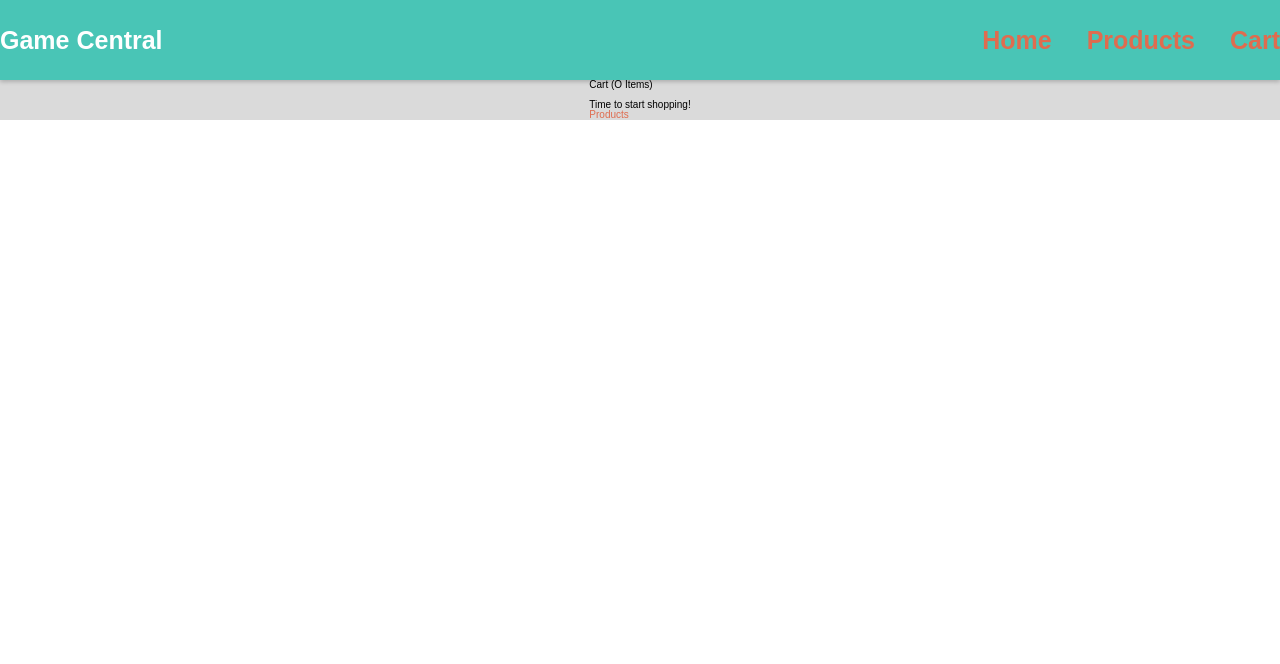
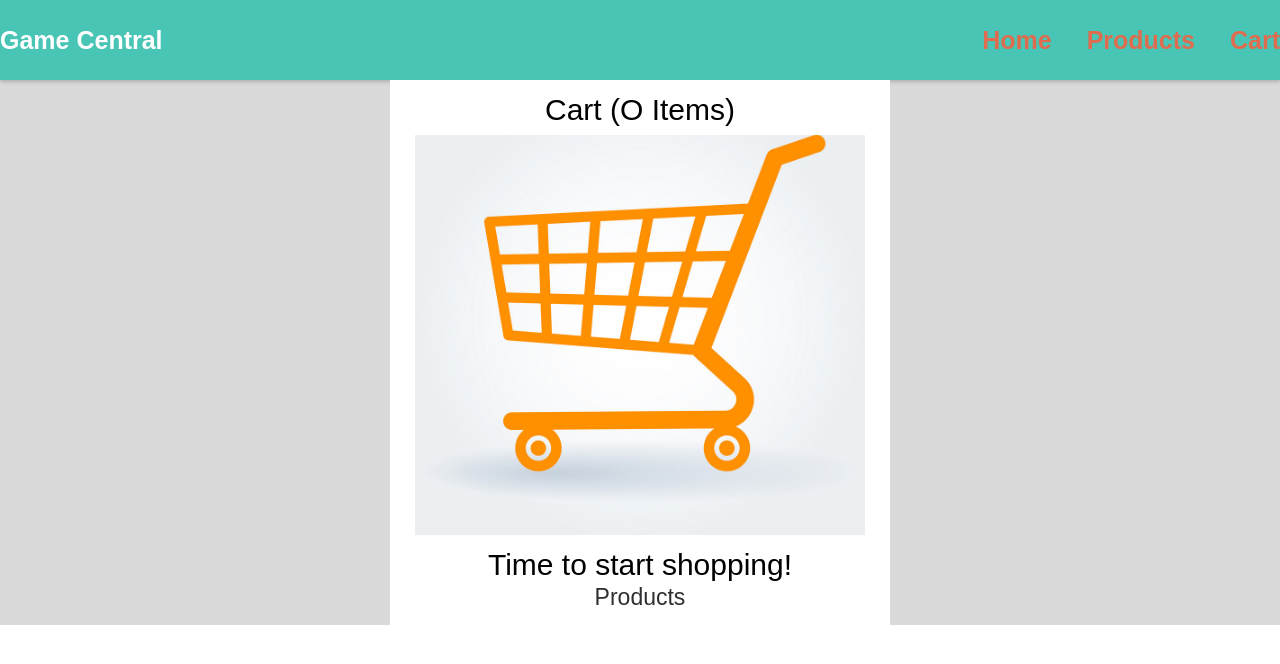
Before and after one commit to davidsan13/shopping_cart, a React (Create React App) app: page /cart in a window 1280 px wide. Shown: the top 664 px of the page. Built offline with nearby package versions, Linux system fonts and the light colour scheme.

Commit message:
style empty cart page

```diff
--- a/src/assets/style.css
+++ b/src/assets/style.css
@@ -222,7 +222,7 @@ aside {
 
 .product-sec-1 .productcard img {
   width: 15rem;
-  height: 20rem;
+  height: auto;
 }
 
 .main-container {
@@ -479,4 +479,32 @@ aside {
   border-radius: 1rem;
   margin: .2rem;
 }
+
+.empty-cart {
+  background-color: white;
+  font-size: 3rem;
+  padding: 1.5rem;
+  text-align: center;
+}
+
+.empty-cart img {
+  margin: 1rem;
+  width: 45rem;
+  height: 40rem;
+  -o-object-fit: cover;
+     object-fit: cover;
+}
+
+.empty-cart a {
+  color: #2e2f32;
+  font-size: 2.3rem;
+  height: 2rem;
+  padding: 0 1rem;
+}
+
+.empty-cart a:hover {
+  background-color: #d4d3d3;
+  -webkit-box-shadow: inset 0 0 0 0.125rem #2e2f32;
+          box-shadow: inset 0 0 0 0.125rem #2e2f32;
+}
 /*# sourceMappingURL=style.css.map */
--- a/src/assets/style.scss
+++ b/src/assets/style.scss
@@ -176,7 +176,7 @@ aside {
     }
     img {
       width: 15rem;
-      height: 20rem;
+      height: auto;
     }
   }
 }
@@ -372,3 +372,29 @@ aside {
     margin: .2rem;
   }
 }
+
+.empty-cart {
+  background-color: white;
+  font-size: 3rem;
+  padding: 1.5rem;
+  text-align: center;
+  img {
+    margin: 1rem;
+    width: 45rem;
+    height: 40rem;
+    object-fit: cover;
+  }
+  a {
+    color: #2e2f32;
+    font-size: 2.3rem;
+    // border-radius: 62.5rem;
+
+    height: 2rem;
+    padding: 0 1rem;
+    // transition: background-color 1s ease-out 0.25s;
+    &:hover {
+      background-color: rgb(212, 211, 211);
+      box-shadow:inset 0 0 0 0.125rem #2e2f32;
+    }
+  }
+}
--- a/src/components/ShoppingCart.js
+++ b/src/components/ShoppingCart.js
@@ -1,5 +1,6 @@
 import React from 'react';
 import { Link } from 'react-router-dom';
+import cartImg from '../assets/cart.jpg'
 
 const ShoppingCart = ({cartItems, increaseQty, decreaseQty, totalPrice, checkQty, removeItem}) => {
 
@@ -21,7 +22,7 @@ const ShoppingCart = ({cartItems, increaseQty, decreaseQty, totalPrice, checkQty
     return (
     <div className='empty-cart'>
       <h1>Cart (O Items)</h1>
-      <img />
+      <img src={cartImg}/>
       <h2>Time to start shopping!</h2>
       <Link to="/Products"> Products</Link>
     </div>
```
Also changed, not shown: src/assets/cart.jpg (added), 1 other file (tests, documents, lock files or other folders).
